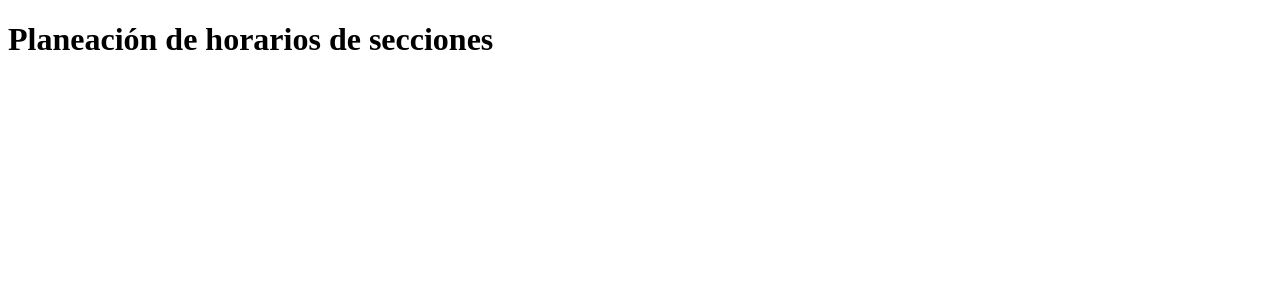
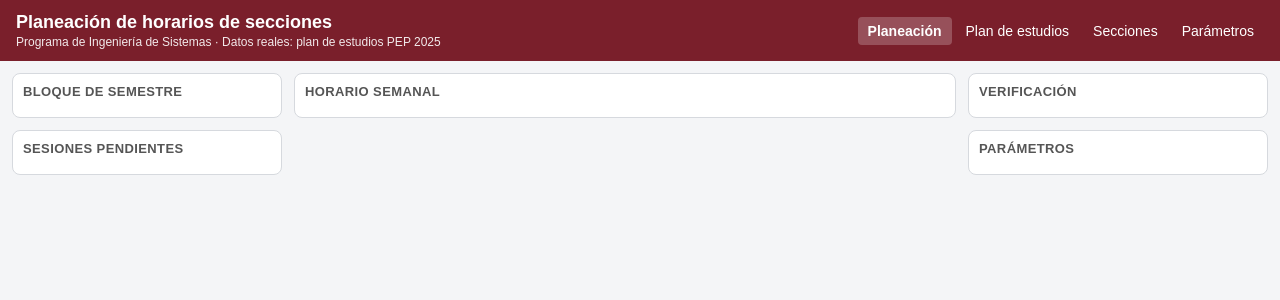
Before and after one commit to juanpenegos/planeacion-horarios, an Angular app: page /#/planeacion in a window 1280 px wide. Before the commit this address led to /#/. Shown: the top 300 px of the page. Built offline with nearby package versions, Linux system fonts and the light colour scheme.

Commit message:
style: agrega los estilos globales y la plantilla de tres columnas

```diff
--- a/src/app/app.html
+++ b/src/app/app.html
@@ -1,2 +1,4 @@
-<h1>Planeación de horarios de secciones</h1>
-<router-outlet />
+<app-encabezado />
+<main>
+  <router-outlet />
+</main>
--- a/src/app/app.routes.ts
+++ b/src/app/app.routes.ts
@@ -1,3 +1,14 @@
 import { Routes } from '@angular/router';
+import { ParametrosPage } from './ui/pages/parametros-page';
+import { PlanDeEstudiosPage } from './ui/pages/plan-de-estudios-page';
+import { PlaneacionPage } from './ui/pages/planeacion-page';
+import { SeccionesPage } from './ui/pages/secciones-page';
 
-export const routes: Routes = [];
+export const routes: Routes = [
+  { path: 'planeacion', component: PlaneacionPage, title: 'Planeación' },
+  { path: 'plan-de-estudios', component: PlanDeEstudiosPage, title: 'Plan de estudios' },
+  { path: 'secciones', component: SeccionesPage, title: 'Secciones' },
+  { path: 'parametros', component: ParametrosPage, title: 'Parámetros' },
+  { path: '', pathMatch: 'full', redirectTo: 'planeacion' },
+  { path: '**', redirectTo: 'planeacion' },
+];
--- a/src/app/app.ts
+++ b/src/app/app.ts
@@ -1,8 +1,9 @@
 import { Component } from '@angular/core';
 import { RouterOutlet } from '@angular/router';
+import { Encabezado } from './ui/organisms/encabezado';
 
 @Component({
-  imports: [RouterOutlet],
+  imports: [RouterOutlet, Encabezado],
   selector: 'app-root',
   styleUrl: './app.css',
   templateUrl: './app.html',
--- /dev/null
+++ b/src/app/ui/organisms/encabezado.ts
@@ -0,0 +1,73 @@
+import { ChangeDetectionStrategy, Component } from '@angular/core';
+import { RouterLink, RouterLinkActive } from '@angular/router';
+
+/** Encabezado institucional con el título y la navegación entre páginas. */
+@Component({
+  selector: 'app-encabezado',
+  changeDetection: ChangeDetectionStrategy.OnPush,
+  imports: [RouterLink, RouterLinkActive],
+  template: `
+    <header>
+      <div>
+        <h1>Planeación de horarios de secciones</h1>
+        <p>Programa de Ingeniería de Sistemas · Datos reales: plan de estudios PEP 2025</p>
+      </div>
+      <nav aria-label="Páginas">
+        @for (enlace of enlaces; track enlace.ruta) {
+          <a [routerLink]="enlace.ruta" routerLinkActive="activo" ariaCurrentWhenActive="page">{{
+            enlace.texto
+          }}</a>
+        }
+      </nav>
+    </header>
+  `,
+  styles: `
+    header {
+      background: var(--color-vino);
+      color: var(--color-texto-encabezado);
+      padding: 12px 16px;
+      display: flex;
+      flex-wrap: wrap;
+      gap: 8px 24px;
+      align-items: center;
+      justify-content: space-between;
+    }
+    h1 {
+      font-size: 18px;
+    }
+    p {
+      margin: 2px 0 0;
+      font-size: 12px;
+      opacity: 0.9;
+    }
+    nav {
+      display: flex;
+      flex-wrap: wrap;
+      gap: 4px;
+    }
+    a {
+      color: inherit;
+      text-decoration: none;
+      padding: 6px 10px;
+      border-radius: 4px;
+    }
+    a:hover {
+      background: rgb(255 255 255 / 12%);
+    }
+    a.activo {
+      background: rgb(255 255 255 / 22%);
+      font-weight: bold;
+    }
+    a:focus-visible {
+      outline-color: #fff;
+    }
+  `,
+})
+export class Encabezado {
+  readonly enlaces = [
+    { ruta: '/planeacion', texto: 'Planeación' },
+    { ruta: '/plan-de-estudios', texto: 'Plan de estudios' },
+    { ruta: '/secciones', texto: 'Secciones' },
+    { ruta: '/parametros', texto: 'Parámetros' },
+  ];
+}
--- /dev/null
+++ b/src/app/ui/pages/parametros-page.ts
@@ -0,0 +1,15 @@
+import { ChangeDetectionStrategy, Component } from '@angular/core';
+
+/** Configuración de los parámetros (HU-02). */
+@Component({
+  selector: 'app-parametros-page',
+  changeDetection: ChangeDetectionStrategy.OnPush,
+  template: `
+    <div class="pagina">
+      <section class="panel">
+        <h2 class="panel-titulo">Parámetros</h2>
+      </section>
+    </div>
+  `,
+})
+export class ParametrosPage {}
--- /dev/null
+++ b/src/app/ui/pages/plan-de-estudios-page.ts
@@ -0,0 +1,15 @@
+import { ChangeDetectionStrategy, Component } from '@angular/core';
+
+/** Consulta del plan de estudios (HU-01). */
+@Component({
+  selector: 'app-plan-de-estudios-page',
+  changeDetection: ChangeDetectionStrategy.OnPush,
+  template: `
+    <div class="pagina">
+      <section class="panel">
+        <h2 class="panel-titulo">Plan de estudios</h2>
+      </section>
+    </div>
+  `,
+})
+export class PlanDeEstudiosPage {}
--- /dev/null
+++ b/src/app/ui/pages/planeacion-page.ts
@@ -0,0 +1,35 @@
+import { ChangeDetectionStrategy, Component } from '@angular/core';
+import { PlantillaTresColumnas } from '../templates/plantilla-tres-columnas';
+
+/** Pantalla principal: bloque y pendientes, cuadrícula semanal, verificación y parámetros. */
+@Component({
+  selector: 'app-planeacion-page',
+  changeDetection: ChangeDetectionStrategy.OnPush,
+  imports: [PlantillaTresColumnas],
+  template: `
+    <app-plantilla-tres-columnas>
+      <div izquierda>
+        <section class="panel">
+          <h2 class="panel-titulo">Bloque de semestre</h2>
+        </section>
+        <section class="panel">
+          <h2 class="panel-titulo">Sesiones pendientes</h2>
+        </section>
+      </div>
+      <div centro>
+        <section class="panel">
+          <h2 class="panel-titulo">Horario semanal</h2>
+        </section>
+      </div>
+      <div derecha>
+        <section class="panel">
+          <h2 class="panel-titulo">Verificación</h2>
+        </section>
+        <section class="panel">
+          <h2 class="panel-titulo">Parámetros</h2>
+        </section>
+      </div>
+    </app-plantilla-tres-columnas>
+  `,
+})
+export class PlaneacionPage {}
--- /dev/null
+++ b/src/app/ui/pages/secciones-page.ts
@@ -0,0 +1,15 @@
+import { ChangeDetectionStrategy, Component } from '@angular/core';
+
+/** Definición de secciones y bloques (HU-03). */
+@Component({
+  selector: 'app-secciones-page',
+  changeDetection: ChangeDetectionStrategy.OnPush,
+  template: `
+    <div class="pagina">
+      <section class="panel">
+        <h2 class="panel-titulo">Secciones</h2>
+      </section>
+    </div>
+  `,
+})
+export class SeccionesPage {}
--- /dev/null
+++ b/src/app/ui/templates/plantilla-tres-columnas.ts
@@ -0,0 +1,29 @@
+import { ChangeDetectionStrategy, Component } from '@angular/core';
+
+/** Plantilla de la pantalla de planeación: 270px | 1fr | 300px; se apila en pantallas estrechas. */
+@Component({
+  selector: 'app-plantilla-tres-columnas',
+  changeDetection: ChangeDetectionStrategy.OnPush,
+  template: `
+    <div class="columnas">
+      <aside class="izquierda"><ng-content select="[izquierda]" /></aside>
+      <section class="centro"><ng-content select="[centro]" /></section>
+      <aside class="derecha"><ng-content select="[derecha]" /></aside>
+    </div>
+  `,
+  styles: `
+    .columnas {
+      display: grid;
+      grid-template-columns: 270px minmax(0, 1fr) 300px;
+      gap: var(--separacion);
+      padding: var(--separacion);
+      align-items: start;
+    }
+    @media (max-width: 1100px) {
+      .columnas {
+        grid-template-columns: minmax(0, 1fr);
+      }
+    }
+  `,
+})
+export class PlantillaTresColumnas {}
--- a/src/styles.css
+++ b/src/styles.css
@@ -1 +1,104 @@
-/* You can add global styles to this file, and also import other style files */
+/* Identidad visual del prototipo del informe de avance (sección 7). */
+:root {
+  --color-fondo: #f4f5f7;
+  --color-texto: #1d2330;
+  --color-vino: #7a1f2b;
+  --color-texto-encabezado: #fff;
+
+  --panel-fondo: #fff;
+  --panel-borde: #d6d9de;
+  --panel-radio: 8px;
+  --panel-relleno: 10px;
+  --panel-titulo-color: #555;
+
+  --cuadricula-encabezado: #eceef2;
+  --horas-fondo: #fafbfc;
+  --horas-texto: #666;
+  --fuera-de-horario-1: #f0f0f0;
+  --fuera-de-horario-2: #e6e6e6;
+  --bloque-sin-clases: #fde9c8;
+
+  --pendiente-fondo: #e8eefc;
+  --pendiente-borde: #9fb4e8;
+  --chip-radio: 6px;
+  --correcta-fondo: #d8f0dd;
+  --correcta-borde: #63a874;
+  --restriccion-fondo: #fbd5d5;
+  --restriccion-borde: #c43c3c;
+  --advertencia-fondo: #fff1c4;
+  --advertencia-borde: #c9a227;
+
+  --aviso-restriccion-fondo: #fdf0f0;
+  --aviso-advertencia-fondo: #fffaea;
+  --listo-fondo: #eef6ef;
+  --no-listo-fondo: #fdf0f0;
+
+  --separacion: 12px;
+}
+
+* {
+  box-sizing: border-box;
+}
+
+html,
+body {
+  margin: 0;
+  background: var(--color-fondo);
+  color: var(--color-texto);
+  font-family: Arial, Helvetica, sans-serif;
+  font-size: 14px;
+}
+
+h1,
+h2,
+h3 {
+  margin: 0;
+}
+
+.panel {
+  background: var(--panel-fondo);
+  border: 1px solid var(--panel-borde);
+  border-radius: var(--panel-radio);
+  padding: var(--panel-relleno);
+}
+
+.panel + .panel {
+  margin-top: var(--separacion);
+}
+
+.panel-titulo {
+  font-size: 13px;
+  font-weight: bold;
+  text-transform: uppercase;
+  letter-spacing: 0.03em;
+  color: var(--panel-titulo-color);
+  margin: 0 0 8px;
+}
+
+.pagina {
+  padding: var(--separacion);
+}
+
+table {
+  border-collapse: collapse;
+}
+
+input,
+select,
+button {
+  font: inherit;
+}
+
+:focus-visible {
+  outline: 2px solid var(--color-vino);
+  outline-offset: 2px;
+}
+
+.solo-lectores {
+  position: absolute;
+  width: 1px;
+  height: 1px;
+  overflow: hidden;
+  clip: rect(0 0 0 0);
+  white-space: nowrap;
+}
```
Also changed, not shown: 1 other file (tests, documents, lock files or other folders).
